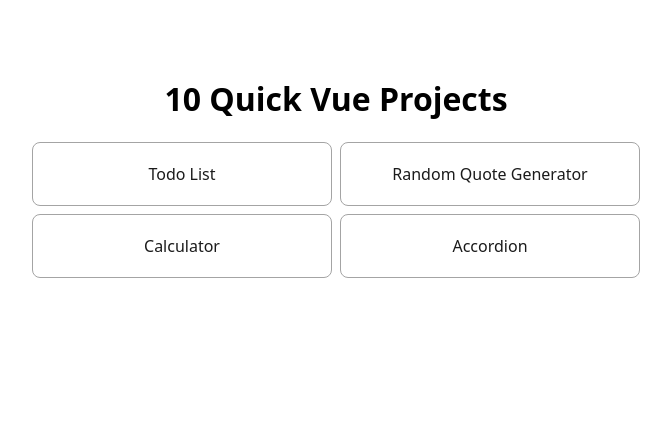
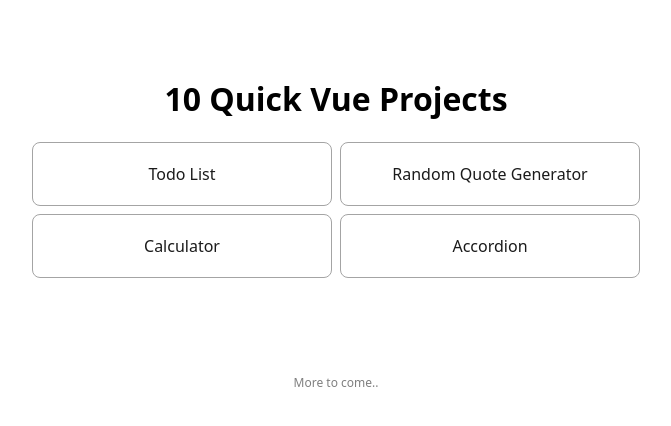
Before and after one commit to Steffen-Svenningsen/ten-vue-projects, a Vue app: page / in a window 1280 px wide. Shown: the top 426 px of the page, without its empty margins (304-975 px from the left). Built offline with nearby package versions, Linux system fonts and the light colour scheme.

Commit message:
Add info msg and -- open

```diff
--- a/package.json
+++ b/package.json
@@ -4,7 +4,7 @@
   "private": true,
   "type": "module",
   "scripts": {
-    "dev": "vite",
+    "dev": "vite --open",
     "build": "vite build",
     "preview": "vite preview",
     "lint": "eslint . --ext .vue,.js,.jsx,.cjs,.mjs --fix --ignore-path .gitignore",
--- a/src/views/HomeView.vue
+++ b/src/views/HomeView.vue
@@ -6,6 +6,7 @@ import NavigationMenu from '@/components/NavigationMenu.vue'
   <main>
     <h1>10 Quick Vue Projects</h1>
     <NavigationMenu />
+    <p class="info-msg">More to come..</p>
   </main>
 </template>
 
@@ -21,4 +22,10 @@ main {
 h1 {
   text-align: center;
 }
+
+.info-msg {
+  margin-top: 6rem;
+  font-size: 12px;
+  opacity: 0.5;
+}
 </style>
```
